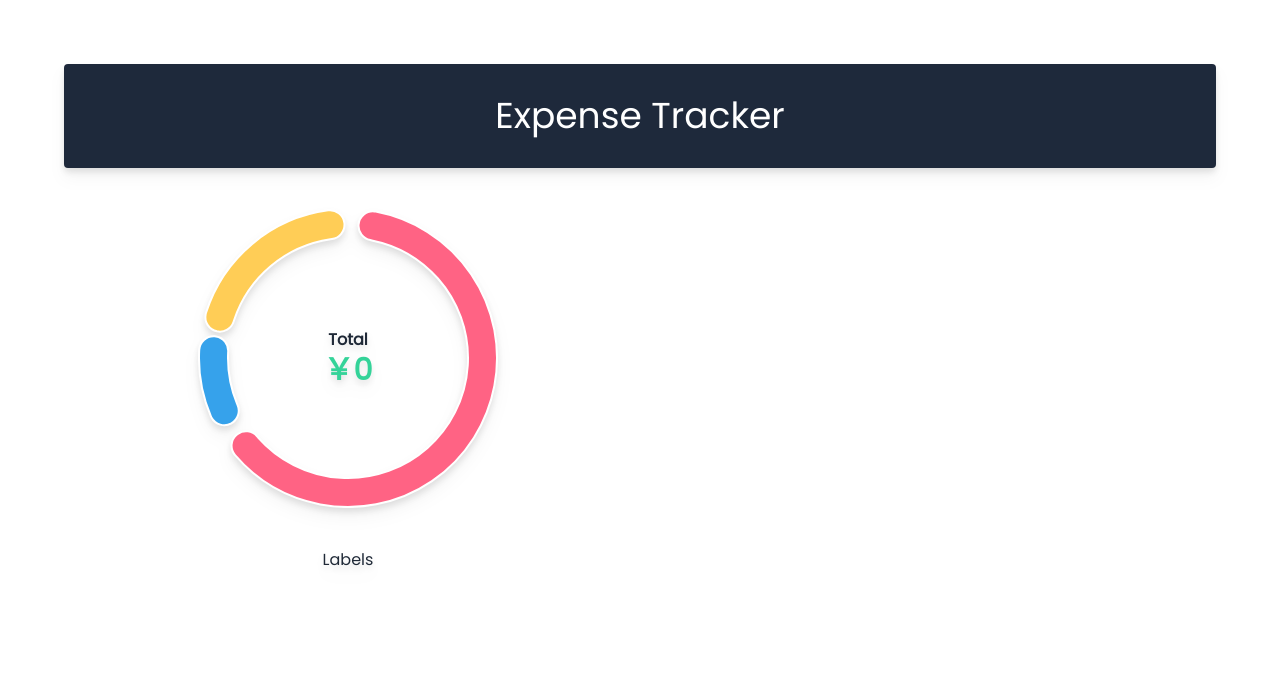
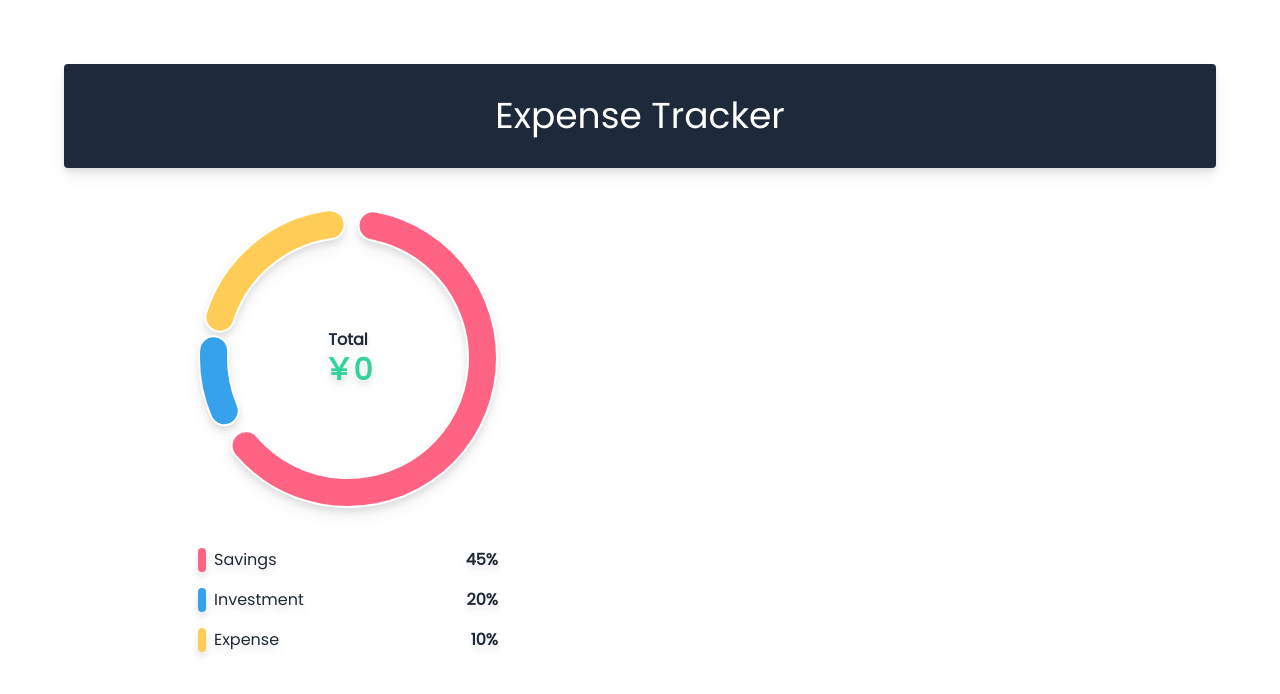
Before and after one commit to mittell/mern-expense-tracker-app, a React (Create React App) app in the folder client/: page / in a window 1280 px wide. Shown: the top 694 px of the page. Built offline with nearby package versions, Linux system fonts and the light colour scheme.

Commit message:
feat: added Label

```diff
--- a/client/src/components/Graph.jsx
+++ b/client/src/components/Graph.jsx
@@ -1,6 +1,7 @@
 import React from 'react';
 import { Doughnut } from 'react-chartjs-2';
 import { Chart, ArcElement } from 'chart.js';
+import Label from './Label';
 
 Chart.register(ArcElement);
 
@@ -37,7 +38,9 @@ const Graph = () => {
 						Total <span className='block text-3xl text-emerald-400'>￥{0}</span>
 					</h3>
 				</div>
-				<div className='flex flex-col py-10 gap-4'>Labels</div>
+				<div className='flex flex-col py-10 gap-4'>
+					<Label></Label>
+				</div>
 			</div>
 		</div>
 	);
```
